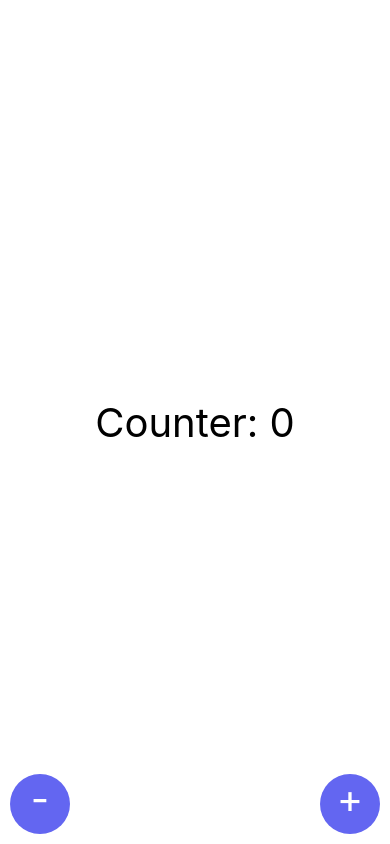
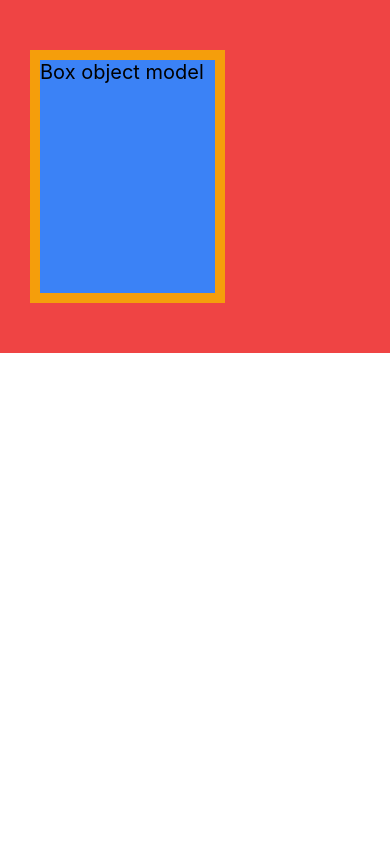
Before and after one commit to VHugoBarnes/counter-app-react-native, a React Native app: screen / in a window 390 px wide. Built offline with nearby package versions, Linux system fonts and the light colour scheme.

Commit message:
Get current dimensions of window

```diff
--- a/App.tsx
+++ b/App.tsx
@@ -1,9 +1,9 @@
 import React from "react";
-import Counter from "./src/screens/Counter.screen";
+import BoxModel from "./src/screens/BoxModel.screen";
 
 const App = () => {
   return (
-    <Counter />
+    <BoxModel />
   );
 };
 
--- /dev/null
+++ b/src/screens/BoxModel.screen.tsx
@@ -0,0 +1,39 @@
+import React from "react";
+import { Text, SafeAreaView, StyleSheet, useWindowDimensions } from "react-native";
+
+const BoxModel = () => {
+
+  const { width, height } = useWindowDimensions();
+
+  return (
+    <SafeAreaView
+      style={[styles.container]}
+    >
+      <Text
+        style={{
+          ...styles.title,
+          width: width * 0.5,
+          height: height * 0.3,
+        }}
+      >
+        Box object model
+      </Text>
+    </SafeAreaView>
+  );
+};
+
+const styles = StyleSheet.create({
+  container: {
+    backgroundColor: "#EF4444",
+  },
+  title: {
+    fontSize: 20,
+    marginHorizontal: 30,
+    marginVertical: 50,
+    borderWidth: 10,
+    borderColor: "#F59E0B",
+    backgroundColor: "#3B82F6",
+  },
+});
+
+export default BoxModel;
```
